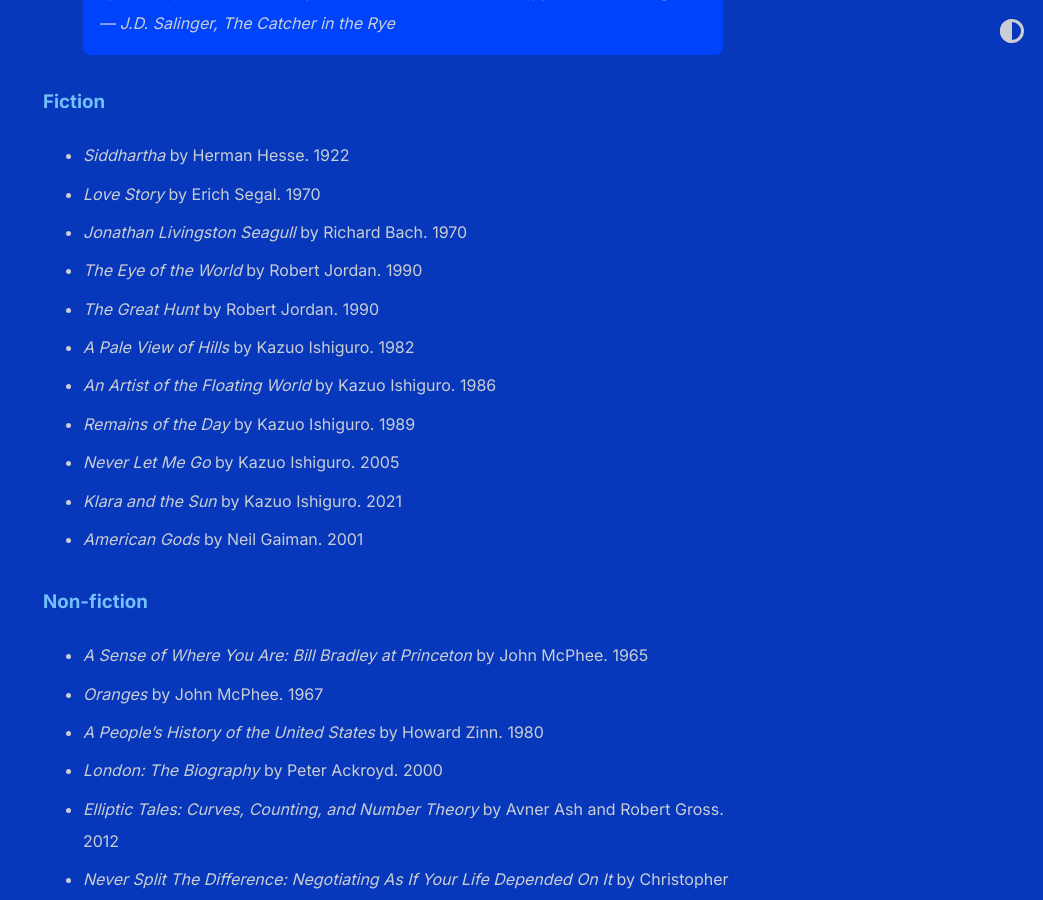
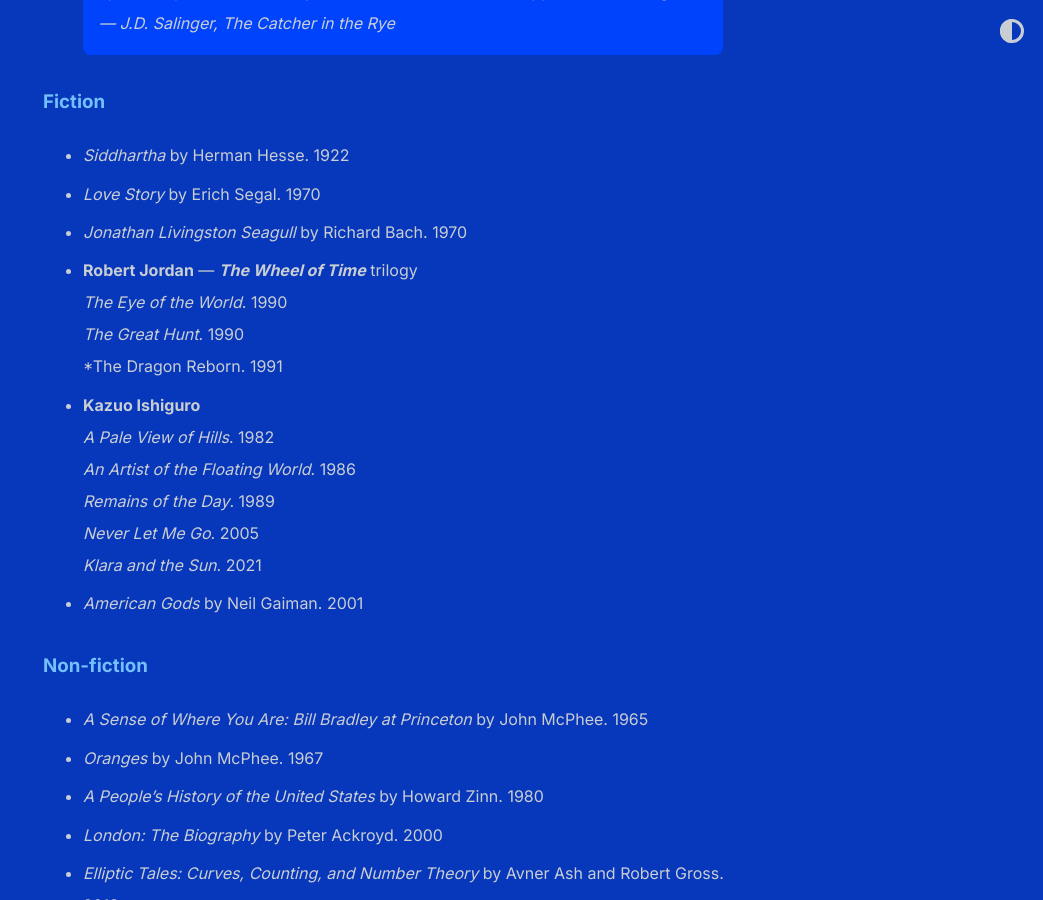
Before and after one commit to shihankanungo/shihankanungo.github.io, a Jekyll site: the page built from wrapped.md, in a window 1280 px wide and 900 px high, scrolled down 489 px. Shown: the whole window, without its empty margins (237-1280 px from the left). Built offline with Jekyll 4.4.1, drawn with Linux system fonts in a browser that asks for light colours.

Commit message:
Update wrapped.md

```diff
--- a/wrapped.md
+++ b/wrapped.md
@@ -12,13 +12,16 @@
 - *Siddhartha* by Herman Hesse. 1922
 - *Love Story* by Erich Segal. 1970
 - *Jonathan Livingston Seagull* by Richard Bach. 1970
-- *The Eye of the World* by Robert Jordan. 1990
-- *The Great Hunt* by Robert Jordan. 1990
-- *A Pale View of Hills* by Kazuo Ishiguro. 1982
-- *An Artist of the Floating World* by Kazuo Ishiguro. 1986
-- *Remains of the Day* by Kazuo Ishiguro. 1989
-- *Never Let Me Go* by Kazuo Ishiguro. 2005
-- *Klara and the Sun* by Kazuo Ishiguro. 2021
+- **Robert Jordan** &mdash; ***The Wheel of Time*** trilogy <br>
+  *The Eye of the World*. 1990 <br>
+  *The Great Hunt*. 1990 <br>
+  *The Dragon Reborn. 1991
+- **Kazuo Ishiguro** <br>
+  *A Pale View of Hills*. 1982 <br>
+  *An Artist of the Floating World*. 1986 <br>
+  *Remains of the Day*. 1989 <br>
+  *Never Let Me Go*. 2005 <br>
+  *Klara and the Sun*. 2021
 - *American Gods* by Neil Gaiman. 2001
 
 ### Non-fiction
```
